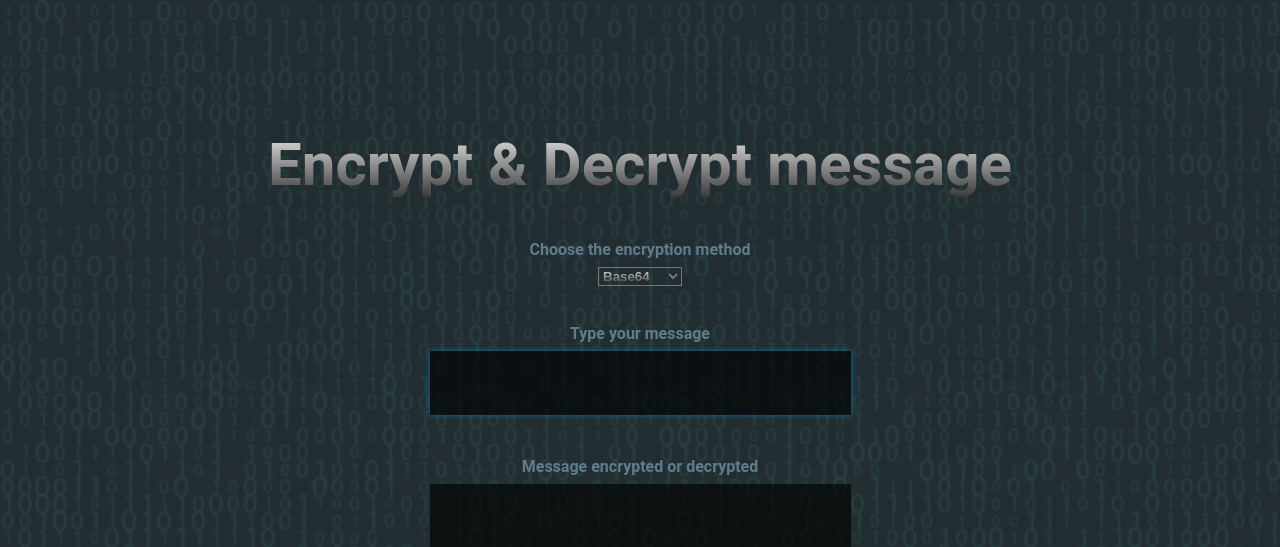
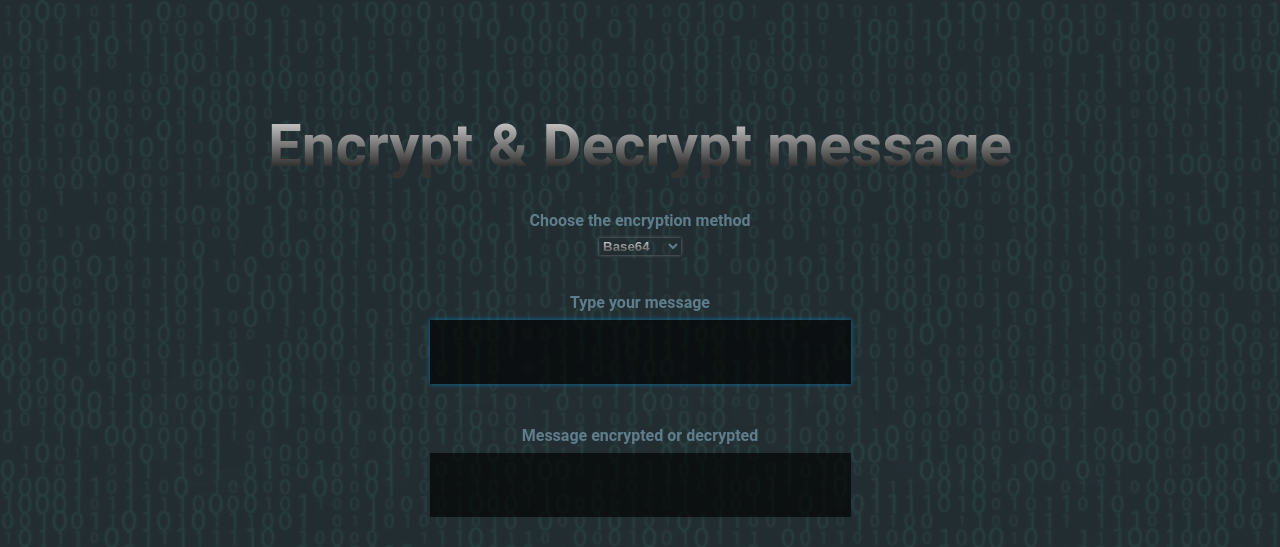
Before and after one commit to SmileyBoy321/Message-Encode-Decode, a Python web app: template templates/index.html in a window 1280 px wide. Shown: the top 547 px of the page. Run offline with Jinja, Linux system fonts and the light colour scheme; the template is opened without the code that fills it, so the values that code supplies are empty.

Commit message:
small changes to select view

```diff
--- a/static/styles.css
+++ b/static/styles.css
@@ -30,9 +30,12 @@
 
 .flex-container h1 {
     font-size: 60px;
-    background: -webkit-linear-gradient(#eee, #333);
+    background: -webkit-linear-gradient(#eee, #333, #333);
     -webkit-background-clip: text;
     -webkit-text-fill-color: transparent;
+    margin-top: -10px;
+    margin-bottom: -10px;
+    padding-bottom: 40px;
 }
 
 .flex-container label {
@@ -44,7 +47,8 @@
     background: #607D8B;
     color: lightblue;
     font-style: normal;
-    font-size: 20px;
+    font-weight: normal;
+    font-size: 15px;
 }
 
 .flex-container select {
@@ -53,8 +57,14 @@
     background: -webkit-linear-gradient(#eee, #333);
     -webkit-background-clip: text;
     -webkit-text-fill-color: transparent;
+    border: none;
+    outline: none;
+    box-shadow: 0 0 3px rgba(117, 117, 117, 1);
 }
 
+.flex-container select:focus {
+    box-shadow: 0 0 5px rgba(3, 155, 229, 1);
+}
 .flex-container textarea {
     resize: none;
     color: lightgreen;
```
